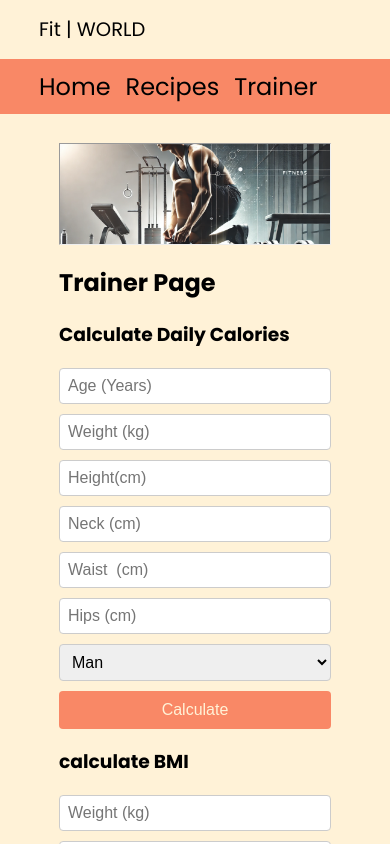
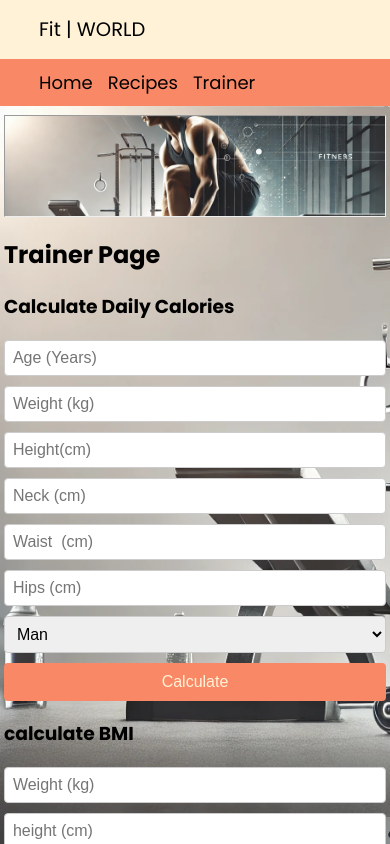
Before and after one commit to jdhernandezS1/pp6react, a React (Create React App) app: page /#/trainer in a window 390 px wide. Shown: the top 844 px of the page. Built offline with nearby package versions, Linux system fonts and the light colour scheme.

Commit message:
add background

```diff
--- a/src/styles/base.module.css
+++ b/src/styles/base.module.css
@@ -1,6 +1,8 @@
 .Main {
     min-height: var(--min-size-big-screen);
     background-color: var(--background-color-body);
+    background-image: url("../../statics/banners/trainer.webp");
+    background-size: cover;
     padding: 1px 10%;
 }
 
@@ -17,3 +19,11 @@
         padding: 1px 10% 10% 10%;
     }
 }
+@media screen and (max-width: 600px) {
+
+    .Main {
+        min-height: var(--min-size-normal-screen);
+        background-color: var(--background-color-body);
+        padding: 1px 1% 10% 1%;
+    }
+}
--- a/src/styles/navBar/navBar.module.css
+++ b/src/styles/navBar/navBar.module.css
@@ -53,3 +53,10 @@
     padding: 15px 10%;
     margin: 0px;
 }
+
+@media screen and (max-width: 600px) {
+
+    .nav-bar {
+        font-size: large;
+    }
+}
--- a/src/styles/trainer/Trainer.module.css
+++ b/src/styles/trainer/Trainer.module.css
@@ -1,5 +1,5 @@
 .trainer-page {
-    padding: 20px;
+    padding: 0px;
     /* max-width: 600px; */
     margin: auto;
 }
```
